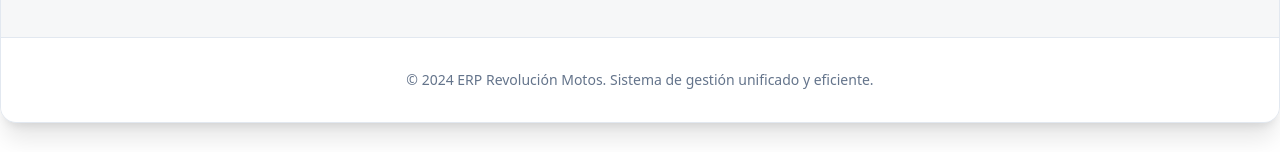
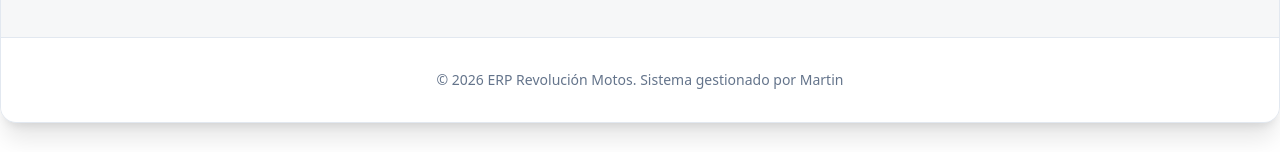
Before and after one commit to martinalejandrohakanson29-art/tienda-martin, a Next.js app: page /admin/erp in a window 1280 px wide. Shown: the part 701-853 px from the top of the page. Built offline with nearby package versions, Linux system fonts and the light colour scheme; no server answers; the database is empty.

Commit message:
Update erp-dashboard.tsx

```diff
--- a/components/erp-dashboard.tsx
+++ b/components/erp-dashboard.tsx
@@ -267,7 +267,7 @@ export function ErpDashboard() {
 
       <footer className="w-full py-8 px-4 text-center border-t border-slate-200 dark:border-slate-800 bg-white dark:bg-[#101922]">
         <p className="text-sm text-slate-500 dark:text-slate-500">
-          © 2024 ERP Revolución Motos. Sistema de gestión unificado y eficiente.
+          © 2026 ERP Revolución Motos. Sistema gestionado por Martin
         </p>
       </footer>
     </div>
```
